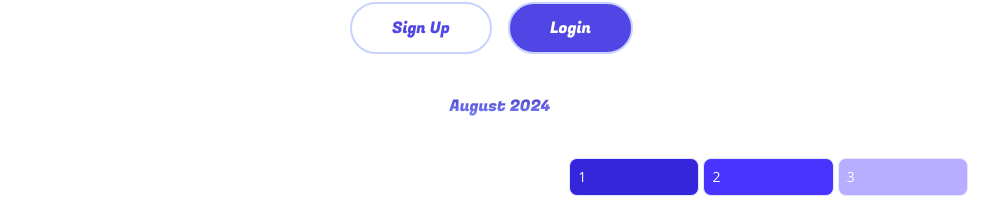
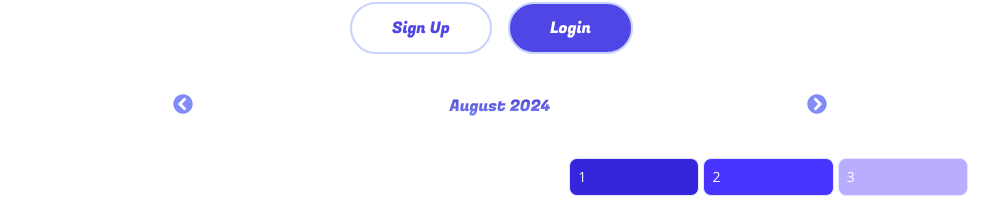
Before and after one commit to qthais/NextJs-App, a Next.js app: page / in a window 1280 px wide. Shown: the part 426-624 px from the top of the page, without its empty margins (140-1139 px from the left). Built offline with nearby package versions, Linux system fonts and the light colour scheme; no server answers.

Commit message:
fix bug shevron in next js

```diff
--- a/components/Calender.jsx
+++ b/components/Calender.jsx
@@ -2,6 +2,7 @@
 import React,{useState} from 'react'
 import { gradients,baseRating } from '@/utils/index';
 import { Fugaz_One } from 'next/font/google';
+import { FaChevronCircleLeft,FaChevronCircleRight } from 'react-icons/fa';
 const fugaz = Fugaz_One({ subsets: ["latin"],weight:['400'] });
 // function toVietnamTime(date) {
 //   const vietnamOffset = 7 * 60; // Vietnam time is UTC+7 hours, which is 7 * 60 minutes
@@ -67,13 +68,13 @@ export default function Calender({demo,completeData,handleSetMood}) {
   return (
     <div className='flex flex-col gap-4'>
     <div className='grid grid-cols-3 gap-4'>
-      <button onClick={()=>{
+      <button className='flex justify-center' onClick={()=>{
         handleIncrementMonth(-1)
-      }}><i class="fa-solid fa-circle-chevron-left text-indigo-400 text-lg sm:text-xl duration-200 hover:opacity-60"></i></button>
+      }}><FaChevronCircleLeft className="text-indigo-400 text-lg sm:text-xl duration-200 hover:opacity-60"/></button>
       <p className={'text-center capitalized textGradient '+fugaz.className}>{selectedMonth} {selectedYear}</p>
-      <button onClick={()=>{
+      <button className='flex justify-center' onClick={()=>{
         handleIncrementMonth(1)
-      }}><i class="fa-solid fa-circle-chevron-right text-indigo-400 text-lg sm:text-xl duration-200 hover:opacity-60"></i></button>
+      }}><FaChevronCircleRight className="text-indigo-400 text-lg sm:text-xl duration-200 hover:opacity-60"/></button>
     </div>
     <div className='flex flex-col overflow-hidden gap-1 py-4 sm:py-6 md:py-6'>
       {[...Array(numRows).keys()].map((row,rowIndex)=>{
```
